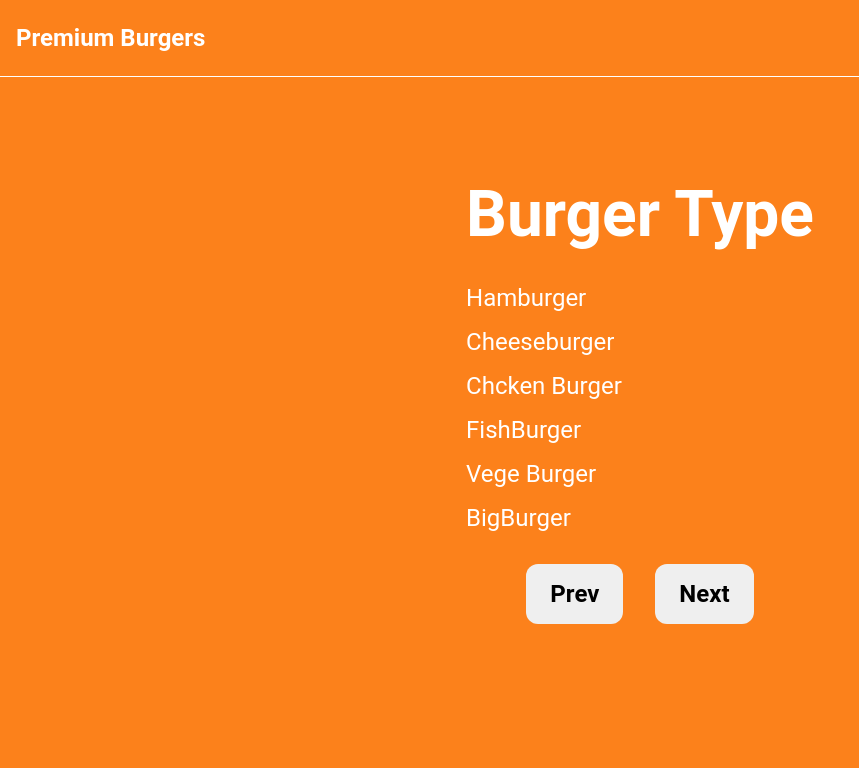
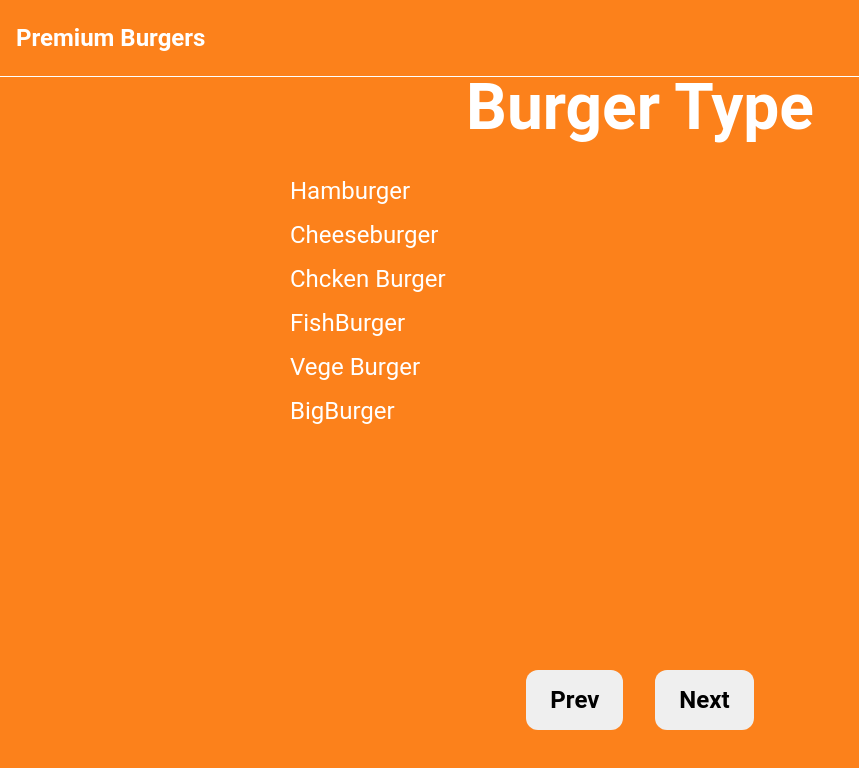
Before and after one commit to wojtek99955/framer-motion-demo, a React (Create React App) app: page / in a window 1280 px wide. Both pictures are taken after a click on the button "Next Step". Shown: the top 768 px of the page, without its empty margins (0-859 px from the left). Built offline with nearby package versions, Linux system fonts and the light colour scheme.

Commit message:
Page container styles

```diff
--- a/src/App.js
+++ b/src/App.js
@@ -28,6 +28,10 @@ const BtnsContainer = styled.div`
   gap: 2rem;
 `;
 
+const PagesContainer = styled.div`
+  width: 700px;
+  height: 600px;
+`;
 function App() {
   const [page, setPage] = useState(0);
   const nextPage = () => {
@@ -46,7 +50,9 @@ function App() {
         animate={{ opacity: 1 }}
         transition={{ delay: 0.5 }}
       >
-        <Page page={page} nextPage={nextPage} previousPage={previousPage} />
+        <PagesContainer>
+          <Page page={page} nextPage={nextPage} previousPage={previousPage} />
+        </PagesContainer>
         {page === 0 ? <button onClick={nextPage}>Next Step</button> : null}
         {page > 0 ? (
           <BtnsContainer>
--- a/src/components/BurgerType.js
+++ b/src/components/BurgerType.js
@@ -1,10 +1,12 @@
 import styled from "styled-components";
 import { motion } from "framer-motion";
+import { AnimatePresence } from "framer-motion";
 
 const Container = styled.div`
   h1 {
     font-size: 4rem;
     color: white;
+    text-align: center;
   }
   ul {
     margin: 2rem 0;
@@ -30,7 +32,13 @@ const burgerTypes = [
 function BurgerType({ customBurger, setCustomBurger, nextPage }) {
   console.log(customBurger);
   return (
-    <Container>
+    <AnimatePresence exitBeforeEnter>
+      <Container
+        as={motion.div}
+        exit={{ x: "100vw" }}
+        initial={{ x: "-10vw", opacity: 0 }}
+        animate={{ x: 0, opacity: 1 }}
+      >
         <motion.h1 initial={{ x: "-100vw" }} animate={{ x: 0 }}>
           Burger Type
         </motion.h1>
@@ -39,8 +47,6 @@ function BurgerType({ customBurger, setCustomBurger, nextPage }) {
             return (
               <motion.li
                 key={id}
-              initial={{ x: "-100vw", opacity: 0 }}
-              animate={{ x: 0, opacity: 1 }}
                 onClick={() => {
                   nextPage();
                   setCustomBurger({ ...customBurger, type: type });
@@ -58,6 +64,7 @@ function BurgerType({ customBurger, setCustomBurger, nextPage }) {
           })}
         </ul>
       </Container>
+    </AnimatePresence>
   );
 }
 
--- a/src/components/Order.js
+++ b/src/components/Order.js
@@ -1,3 +1,4 @@
+import { motion } from "framer-motion";
 import styled from "styled-components";
 
 const Container = styled.div`
@@ -31,7 +32,11 @@ const OrderContainer = styled.div`
 
 function Order({ customBurger }) {
   return (
-    <Container>
+    <Container
+      as={motion.div}
+      initial={{ x: "-100vw", opacity: 0 }}
+      animate={{ x: 0, opacity: 1 }}
+    >
       <h1>Your Order</h1>
       <OrderContainer>
         <h2>{customBurger.type}</h2>
--- a/src/components/Sauces.js
+++ b/src/components/Sauces.js
@@ -5,6 +5,7 @@ const Container = styled.div`
   h1 {
     font-size: 4rem;
     color: white;
+    text-align: center;
   }
   ul {
     margin: 2rem 0;
@@ -21,7 +22,11 @@ const Container = styled.div`
 function Sauces({ customBurger, setCustomBurger, nextPage }) {
   const sauces = ["Ketchup", "Mayonnaise", "Dijonnaise", "Sriracha", "Garlic"];
   return (
-    <Container>
+    <Container
+      as={motion.div}
+      initial={{ x: "-100vw", opacity: 0 }}
+      animate={{ x: 0, opacity: 1 }}
+    >
       <h1>Choose Sauce</h1>
       <ul>
         {sauces.map((sauce, id) => {
--- a/src/components/Toppings.js
+++ b/src/components/Toppings.js
@@ -5,6 +5,7 @@ const Container = styled.div`
   h1 {
     font-size: 4rem;
     color: white;
+    text-align: center;
   }
   ul {
     margin: 2rem 0;
@@ -29,7 +30,11 @@ function Toppings({ customBurger, setCustomBurger, nextPage }) {
     "double vegan meat",
   ];
   return (
-    <Container>
+    <Container
+      as={motion.div}
+      initial={{ x: "-100vw", opacity: 0 }}
+      animate={{ x: 0, opacity: 1 }}
+    >
       <h1>Choose Toppings</h1>
       <ul>
         {toppingss.map((item, id) => {
```
Lines whose indentation alone changed are shown as unchanged.
